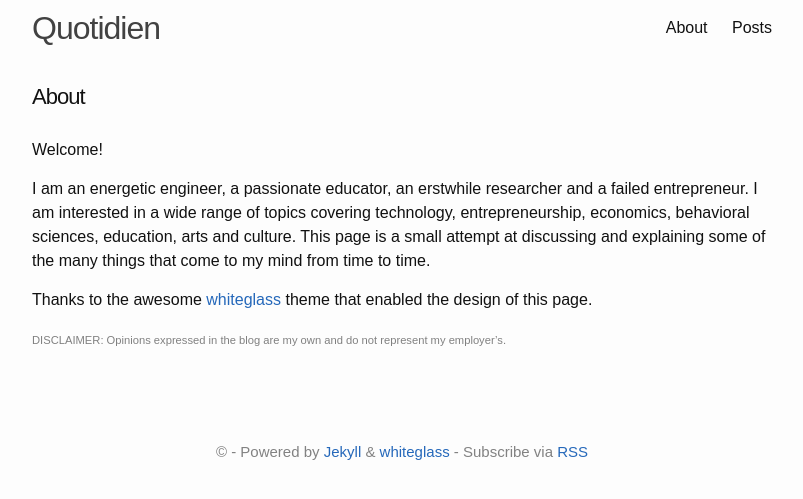
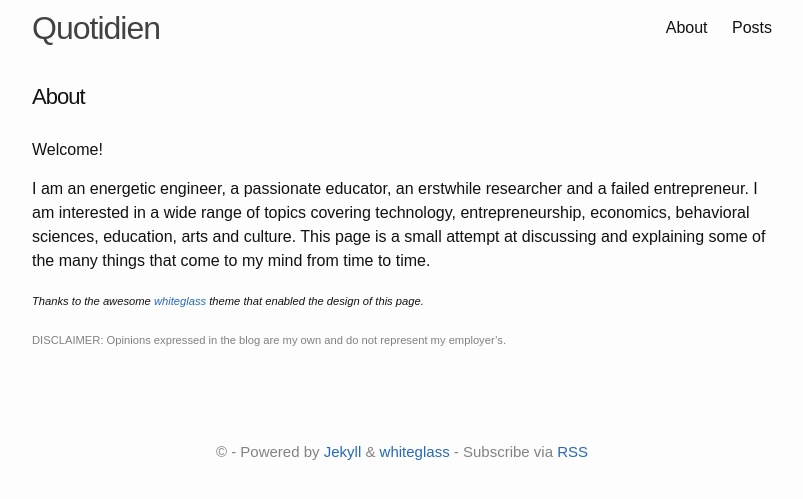
Before and after one commit to dotkay/dotkay.github.io, a Jekyll site: the page built from about.md, in a window 1280 px wide. Shown: the top 499 px of the page, without its empty margins (238-1041 px from the left). Built offline with Jekyll 4.4.1, drawn with Linux system fonts in a browser that asks for light colours.

Commit message:
fix to about

```diff
--- a/about.md
+++ b/about.md
@@ -8,7 +8,9 @@ Welcome!
 
 I am an energetic engineer, a passionate educator, an erstwhile researcher and a failed entrepreneur. I am interested in a wide range of topics covering technology, entrepreneurship, economics, behavioral sciences, education, arts and culture. This page is a small attempt at discussing and explaining some of the many things that come to my mind from time to time.
 
-Thanks to the awesome [whiteglass] theme that enabled the design of this page.
+<span style="font-size: 70%">
+<i>Thanks to the awesome [whiteglass] theme that enabled the design of this page.</i>
+</span>
 
 <span style="color:gray; font-size: 70%; text-align: center;">
 DISCLAIMER: Opinions expressed in the blog are my own and do not represent my employer's.
```
